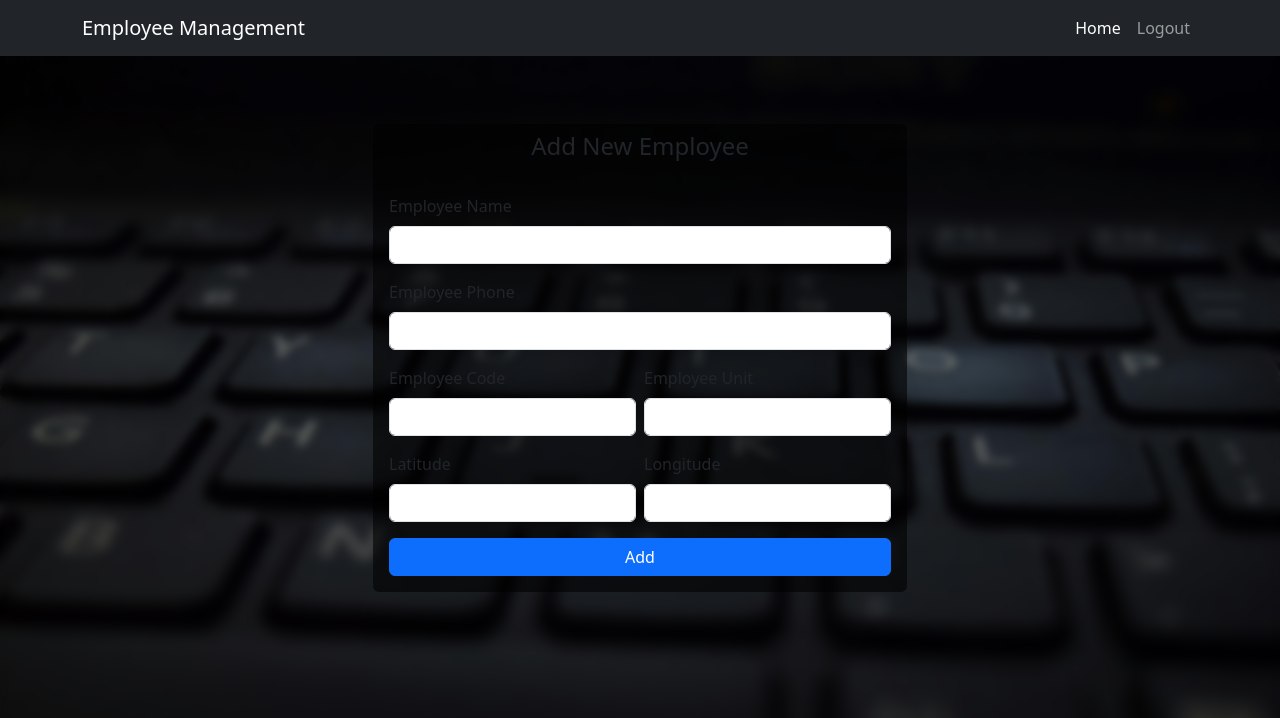
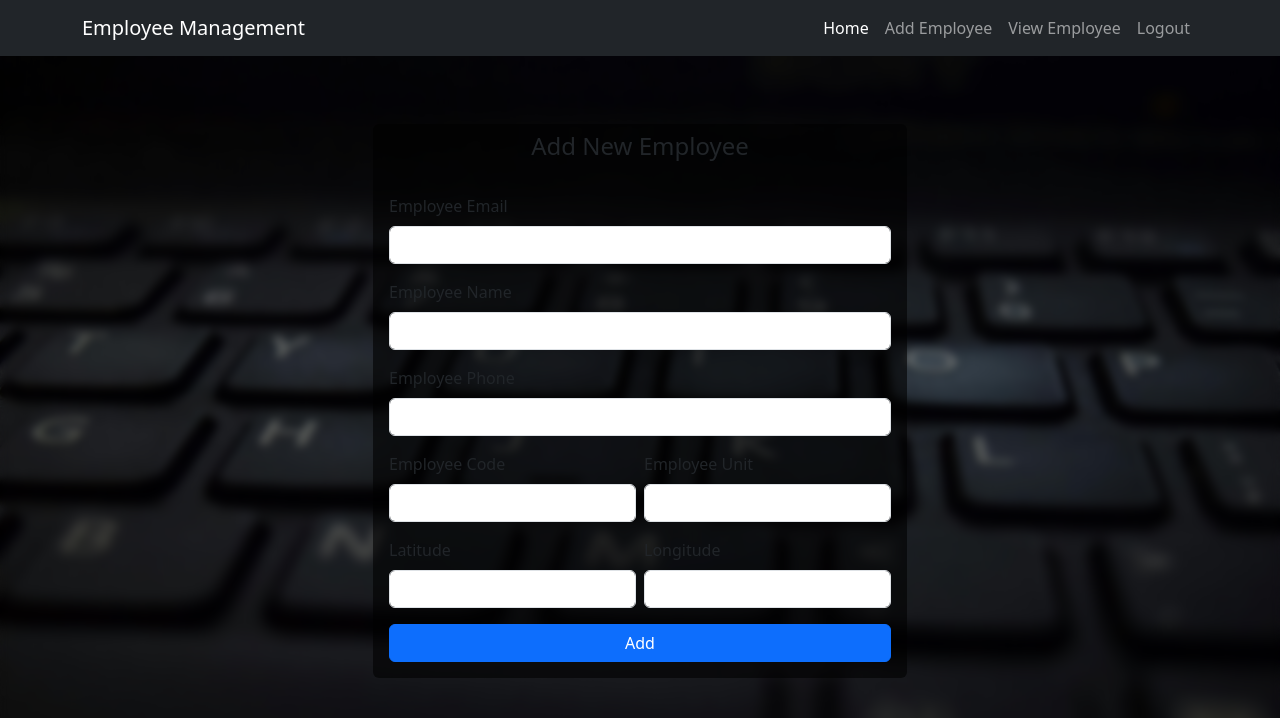
Before and after one commit to shrmsarthak/EmployeeManagementSystemAdmin, a Flask app: page /add_employee in a window 1280 px wide. Shown: the top 718 px of the page. Run offline with Flask 3, Linux system fonts and the light colour scheme; the visitor is signed in with stand-in values (Sample User, id 1); parts of the project's set-up code (start-up, migrations or seed data) failed here and were passed over; some libraries are stand-ins or nearby versions.

Commit message:
employee email added

```diff
--- a/app.py
+++ b/app.py
@@ -61,6 +61,7 @@ def add_employee():
         return redirect(url_for('admin'))
 
     if request.method == 'POST':
+        employee_email = request.form['email']
         employee_name = request.form['name']
         employee_phone = request.form['phone']
         employee_code = request.form['employeecode']
@@ -70,6 +71,7 @@ def add_employee():
 
 
         new_employee = {
+            'email': employee_email,
             'name': employee_name,
             'phone': employee_phone,
             'employee_code': employee_code,
@@ -79,7 +81,7 @@ def add_employee():
         }
 
         try:
-            ref = db.reference(f'/employees/{employee_phone}')
+            ref = db.reference(f'/employees/{employee_email.split("@")[0]}')
             existing_employee = ref.get()  # Check if employee already exists
 
             if existing_employee:
@@ -113,7 +115,7 @@ def delete_employee(phone):
         return redirect(url_for('admin'))
 
     try:
-        ref = db.reference(f'/employees/{phone}')
+        ref = db.reference(f'/employees/{employee_email.split("@")[0]}')
         if ref.get():
             ref.delete()
             flash('Employee deleted successfully!', 'success')
--- a/templates/add_employee.html
+++ b/templates/add_employee.html
@@ -10,6 +10,10 @@
                 </div>
                 <div class="card-body">
                     <form method="POST">
+                        <div class="mb-3">
+                            <label for="email" class="form-label">Employee Email</label>
+                            <input type="email" class="form-control" id="email" name="email" required>
+                        </div>
                         <div class="mb-3">
                             <label for="name" class="form-label">Employee Name</label>
                             <input type="text" class="form-control" id="name" name="name" required>
--- a/templates/base.html
+++ b/templates/base.html
@@ -66,17 +66,16 @@
                     <li class="nav-item">
                         <a class="nav-link active" href="/dashboard">Home</a>
                     </li>
-                    <!-- <li class="nav-item">
-                        <a class="nav-link" href="#">About</a>
-                    </li> -->
-                    <!-- {% if 'logged_in' not in session %}
-                    <li class="nav-item dropdown">
-                        <a class="nav-link dropdown-toggle" href="#" data-bs-toggle="dropdown">Sign Up</a>
+
+                    {% if 'logged_in' in session %}
+                    <li class="nav-item">
+                        <a class="nav-link" href="/add_employee">Add Employee</a>
                     </li>
-                    <li class="nav-item dropdown">
-                        <a class="nav-link dropdown-toggle" href="#" data-bs-toggle="dropdown">Login</a>
+                    <li class="nav-item">
+                        <a class="nav-link" href="/view_employee">View Employee</a>
                     </li>
-                    {% endif %} -->
+                    {% endif %}
+
                     {% if 'logged_in' in session %}
                     <li class="nav-item">
                         <a class="nav-link" href="{{ url_for('logout') }}">Logout</a>
--- a/templates/view_employee.html
+++ b/templates/view_employee.html
@@ -12,6 +12,7 @@
                 <table class="table table-striped table-dark" style="width: 100%;">
                     <thead>
                         <tr>
+                            <th>Employee Email</th>
                             <th>Employee Name</th>
                             <th>Employee Phone</th>
                             <th>Employee Code</th>
@@ -25,6 +26,7 @@
                         {% if employees %}
                         {% for phone, employee in employees.items() %}
                         <tr>
+                            <td>{{ employee.email }}</td>
                             <td>{{ employee.name }}</td>
                             <td>{{ employee.phone }}</td>
                             <td>{{ employee.employee_code }}</td>
```
